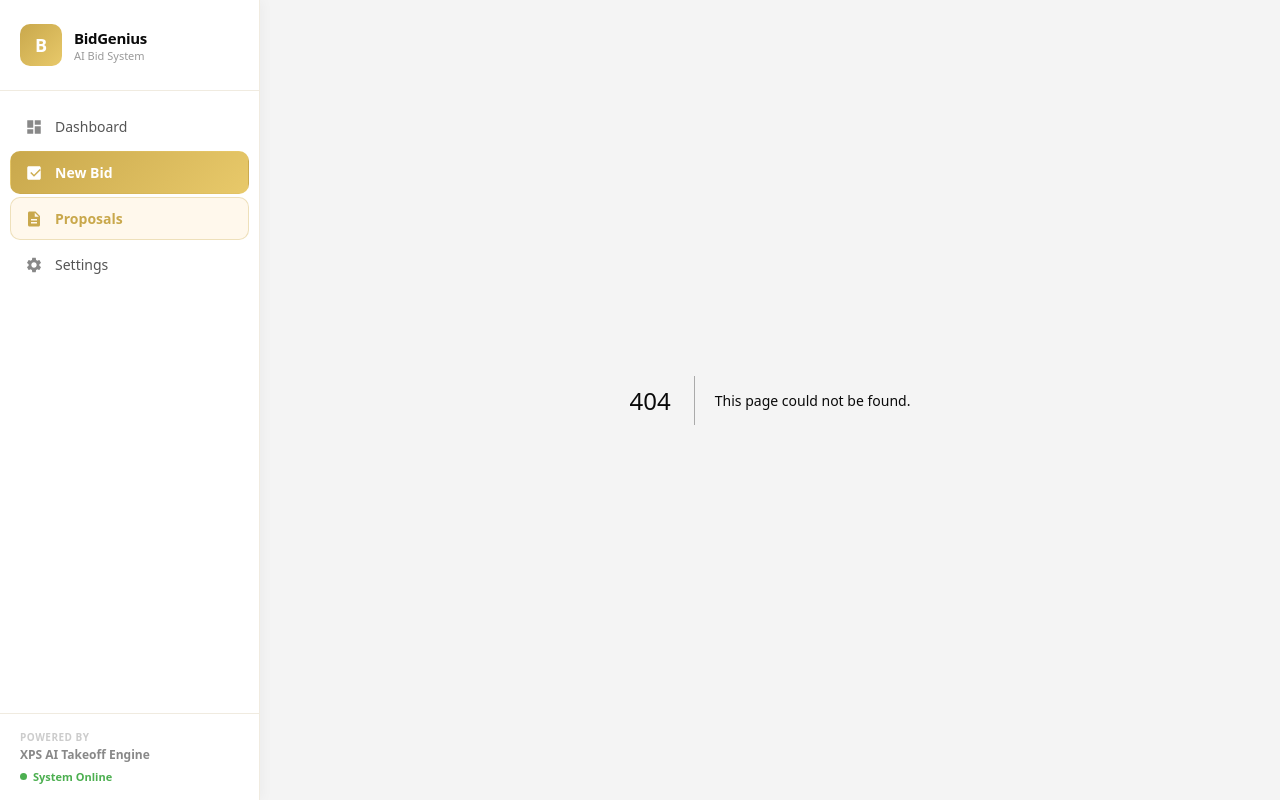
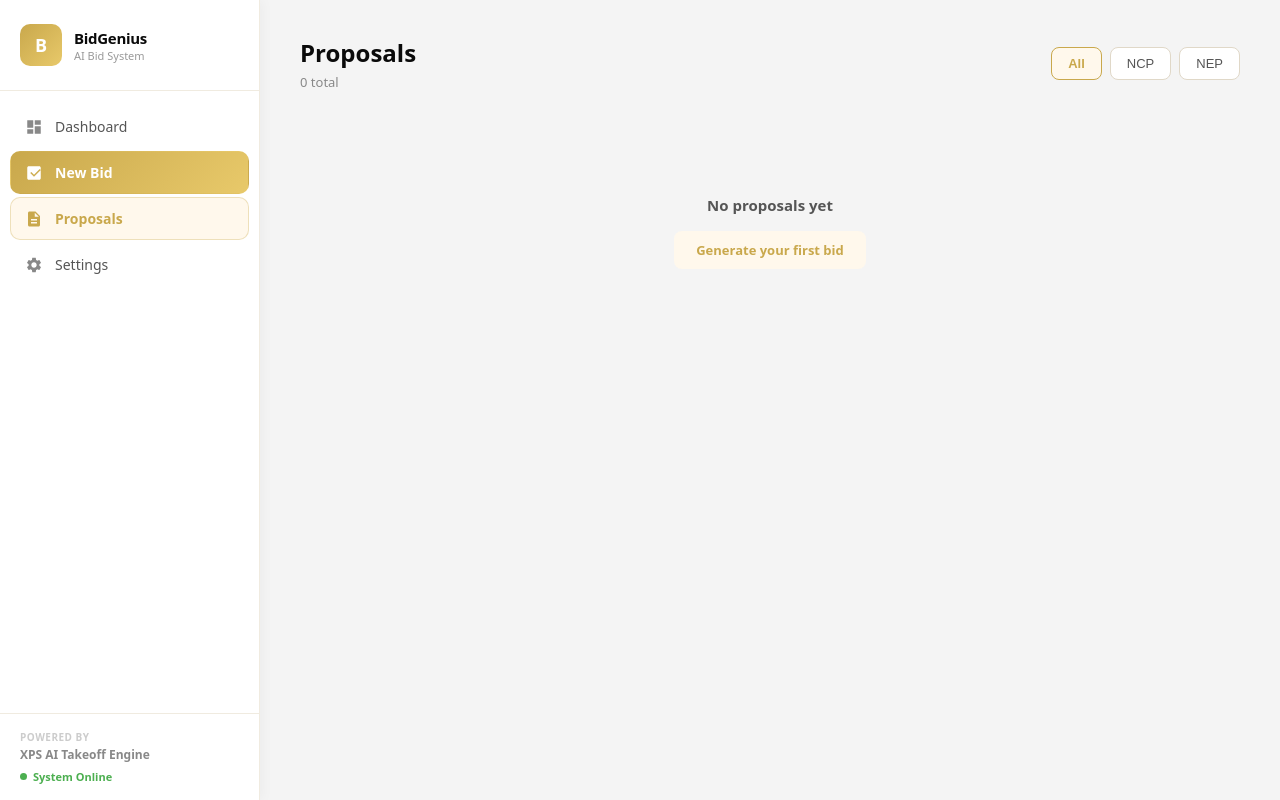
Before and after one commit to Strategic-Minds/bidgenius, a Next.js app: page /proposals in a window 1280 px wide. Before the commit this address had no page. Built offline with nearby package versions, Linux system fonts and the light colour scheme.

Commit message:
feat: proposals + settings + plan reader + manifest

```diff
--- /dev/null
+++ b/app/proposals/page.tsx
@@ -0,0 +1,68 @@
+'use client'
+import { useState, useEffect } from 'react'
+const GOLD='#C9A84C',GBG='#FFF8EC'
+export default function Proposals() {
+  const [proposals,setProposals]=useState<any[]>([])
+  const [filter,setFilter]=useState('all')
+  const [preview,setPreview]=useState<any>(null)
+  useEffect(()=>{try{setProposals(JSON.parse(localStorage.getItem('bidgenius_proposals')||'[]').reverse())}catch{}},[])
+  const filtered=filter==='all'?proposals:proposals.filter(p=>p.company===filter)
+  return(
+    <div style={{padding:'36px 40px'}}>
+      <div style={{display:'flex',justifyContent:'space-between',alignItems:'center',marginBottom:24}}>
+        <div>
+          <h1 style={{margin:0,fontSize:24,fontWeight:800,color:'#0A0A0A'}}>Proposals</h1>
+          <p style={{margin:'4px 0 0',color:'#888',fontSize:13}}>{filtered.length} total</p>
+        </div>
+        <div style={{display:'flex',gap:8}}>
+          {['all','ncp','nep'].map(f=>(
+            <button key={f} onClick={()=>setFilter(f)} style={{padding:'8px 16px',borderRadius:8,border:`1px solid ${filter===f?GOLD:'#E0D8C8'}`,background:filter===f?GBG:'#fff',color:filter===f?GOLD:'#555',fontWeight:filter===f?700:500,fontSize:13,cursor:'pointer'}}>{f==='all'?'All':f.toUpperCase()}</button>
+          ))}
+        </div>
+      </div>
+      {filtered.length===0?(
+        <div style={{textAlign:'center',padding:'80px 0',color:'#aaa'}}>
+          <div style={{fontSize:15,fontWeight:600,color:'#555',marginBottom:16}}>No proposals yet</div>
+          <a href="/bid" style={{display:'inline-block',padding:'10px 22px',background:GBG,color:GOLD,borderRadius:8,textDecoration:'none',fontWeight:700,fontSize:13}}>Generate your first bid</a>
+        </div>
+      ):(
+        <div style={{background:'#fff',borderRadius:14,border:'1px solid #EBEBEB',overflow:'hidden'}}>
+          <table style={{width:'100%',borderCollapse:'collapse'}}>
+            <thead><tr style={{background:'#FAFAF8'}}>
+              {['Proposal #','Client','Job Type','Sqft','Total','Brand','Date',''].map(h=>(
+                <th key={h} style={{padding:'11px 16px',textAlign:'left',fontSize:11,fontWeight:600,color:'#999',borderBottom:'1px solid #F0EBE0',textTransform:'uppercase',letterSpacing:0.5}}>{h}</th>
+              ))}
+            </tr></thead>
+            <tbody>
+              {filtered.map((p,i)=>(
+                <tr key={i} style={{borderBottom:'1px solid #F8F8F8'}}>
+                  <td style={{padding:'12px 16px',fontSize:12,color:'#aaa',fontWeight:600}}>{p.proposal_number||'—'}</td>
+                  <td style={{padding:'12px 16px',fontSize:13,color:'#0A0A0A',fontWeight:600}}>{p.client_name||'Unknown'}</td>
+                  <td style={{padding:'12px 16px',fontSize:13,color:'#555'}}>{p.job_type||'—'}</td>
+                  <td style={{padding:'12px 16px',fontSize:13,color:'#555'}}>{p.sqft?p.sqft.toLocaleString():'—'}</td>
+                  <td style={{padding:'12px 16px',fontSize:13,fontWeight:700,color:'#0A0A0A'}}>{p.total?'$'+Number(p.total).toLocaleString(undefined,{minimumFractionDigits:2}):'—'}</td>
+                  <td style={{padding:'12px 16px'}}><span style={{fontSize:11,fontWeight:700,padding:'3px 9px',borderRadius:6,background:GBG,color:GOLD}}>{(p.company||'NCP').toUpperCase()}</span></td>
+                  <td style={{padding:'12px 16px',fontSize:12,color:'#aaa'}}>{p.date?new Date(p.date).toLocaleDateString():'—'}</td>
+                  <td style={{padding:'12px 16px'}}><button onClick={()=>setPreview(p)} style={{padding:'5px 13px',fontSize:12,fontWeight:600,border:`1px solid ${GOLD}60`,borderRadius:6,background:GBG,color:GOLD,cursor:'pointer'}}>View</button></td>
+                </tr>
+              ))}
+            </tbody>
+          </table>
+        </div>
+      )}
+      {preview&&(
+        <div onClick={()=>setPreview(null)} style={{position:'fixed',inset:0,background:'rgba(0,0,0,0.4)',zIndex:200,display:'flex',alignItems:'center',justifyContent:'center'}}>
+          <div onClick={e=>e.stopPropagation()} style={{background:'#fff',borderRadius:16,padding:28,maxWidth:480,width:'90%'}}>
+            <h3 style={{margin:'0 0 16px',color:'#0A0A0A'}}>{preview.proposal_number||'Proposal'}</h3>
+            <table style={{width:'100%',borderCollapse:'collapse',fontSize:13}}>
+              {[['Client',preview.client_name],['Job',preview.job_type],['Area',preview.sqft?preview.sqft.toLocaleString()+' SF':'—'],['Total',preview.total?'$'+Number(preview.total).toLocaleString(undefined,{minimumFractionDigits:2}):'—']].map(([k,v])=>(
+                <tr key={k}><td style={{padding:'7px 0',color:'#888',width:80}}>{k}</td><td style={{fontWeight:k==='Total'?700:500,color:'#0A0A0A'}}>{v}</td></tr>
+              ))}
+            </table>
+            <button onClick={()=>setPreview(null)} style={{marginTop:20,width:'100%',padding:11,border:'1px solid #E0D8C8',borderRadius:8,cursor:'pointer',color:'#555',background:'#fff',fontWeight:600,fontSize:13}}>Close</button>
+          </div>
+        </div>
+      )}
+    </div>
+  )
+}
```
